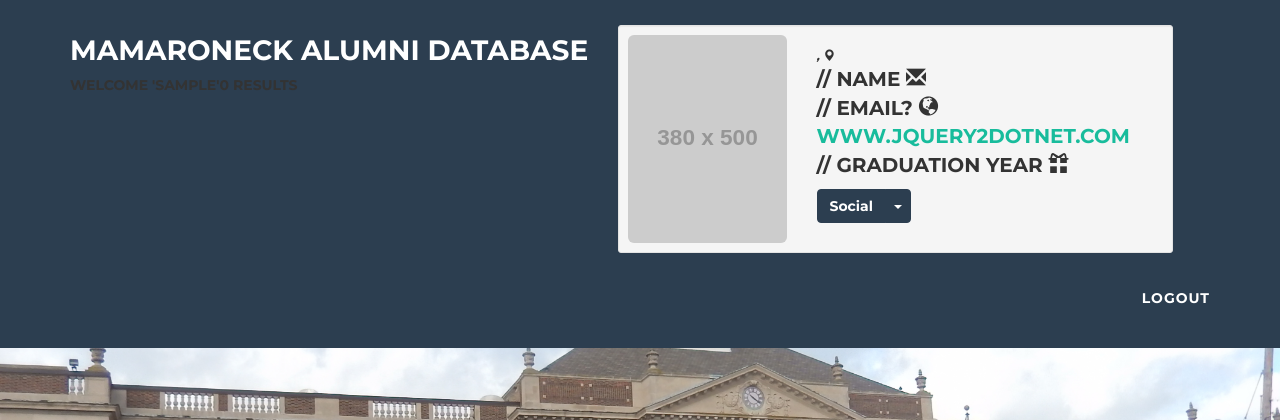
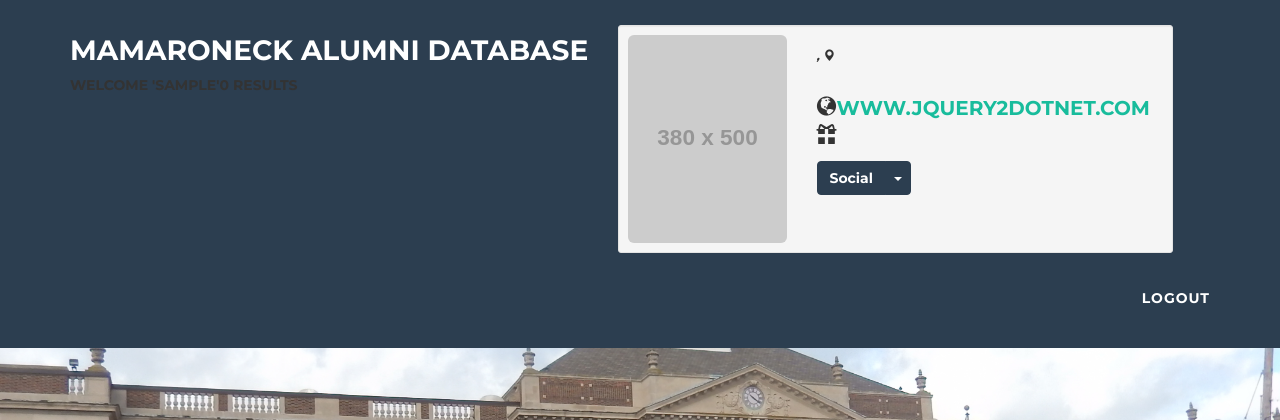
Before and after one commit to MHSCSClub/MHSAlumDB, a PHP site: page /mainprofile/index.php in a window 1280 px wide. Shown: the top 420 px of the page. Run offline with PHP 8.4, Linux system fonts and the light colour scheme; the visitor is signed in with stand-in values (Sample User, id 1); grey boxes labelled with a size stand in for pictures from a placeholder-image service; data that the repository does not hold is empty; some libraries are stand-ins or nearby versions; some web fonts are replaced.

Commit message:
comment change profile

```diff
--- a/mainprofile/index.php
+++ b/mainprofile/index.php
@@ -114,13 +114,13 @@
                         <small><cite title=<?php echo $state . ", " . $country; ?>><?php echo $state . ", " . $country; ?> <i class="glyphicon glyphicon-map-marker">
                         </i></cite></small>
                         <p>
-                            // name
-                            <i class="glyphicon glyphicon-envelope"></i><?php echo $firstname . " " . $lastname; ?>
+                            <!--name-->
+                            <i class="glyphicon glyphicons-group"></i><?php echo $firstname . " " . $lastname; ?>
                             <br />
-                            // Email?
+                            <!--Email?-->
                             <i class="glyphicon glyphicon-globe"></i><a href="http://www.jquery2dotnet.co">www.jquery2dotnet.com</a>
                             <br />
-                            // Graduation year
+                            <!--Graduation year-->
                             <i class="glyphicon glyphicon-gift"></i><?php echo $gyear; ?></p>
                         <!-- Split button -->
                         <div class="btn-group">
```
